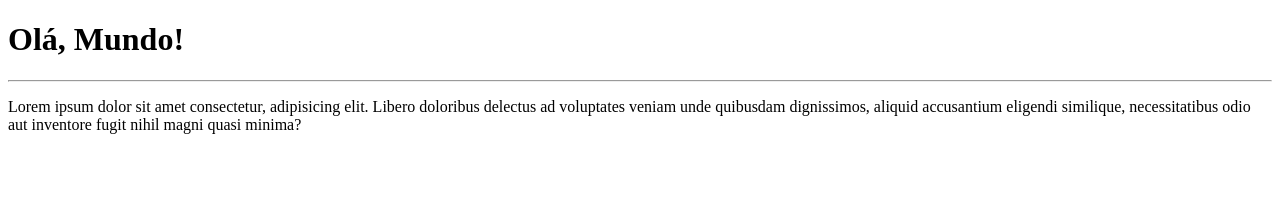
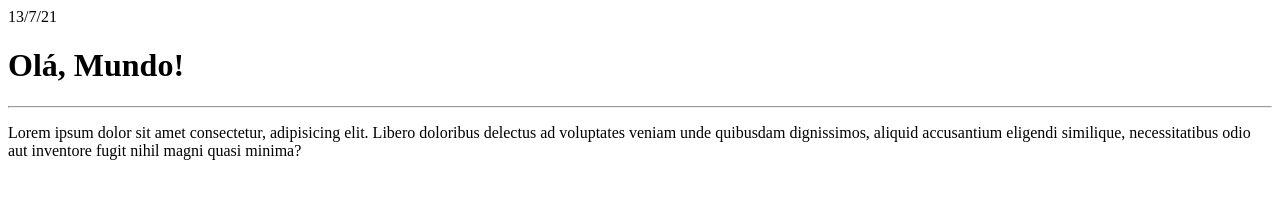
Before and after one commit to Tony0357/Ola-mundo, a plain HTML site: page Site-exemplo/index.html in a window 1280 px wide. Drawn offline with Linux system fonts and the light colour scheme.

Commit message:
Data adicionada

```diff
--- a/Site-exemplo/index.html
+++ b/Site-exemplo/index.html
@@ -1,5 +1,6 @@
 <!DOCTYPE html>
 <html lang="pt-br">
+    <time datetime=”2021-07-13”>13/7/21</time>
 <head>
     <meta charset="UTF-8">
     <meta http-equiv="X-UA-Compatible" content="IE=edge">
```
